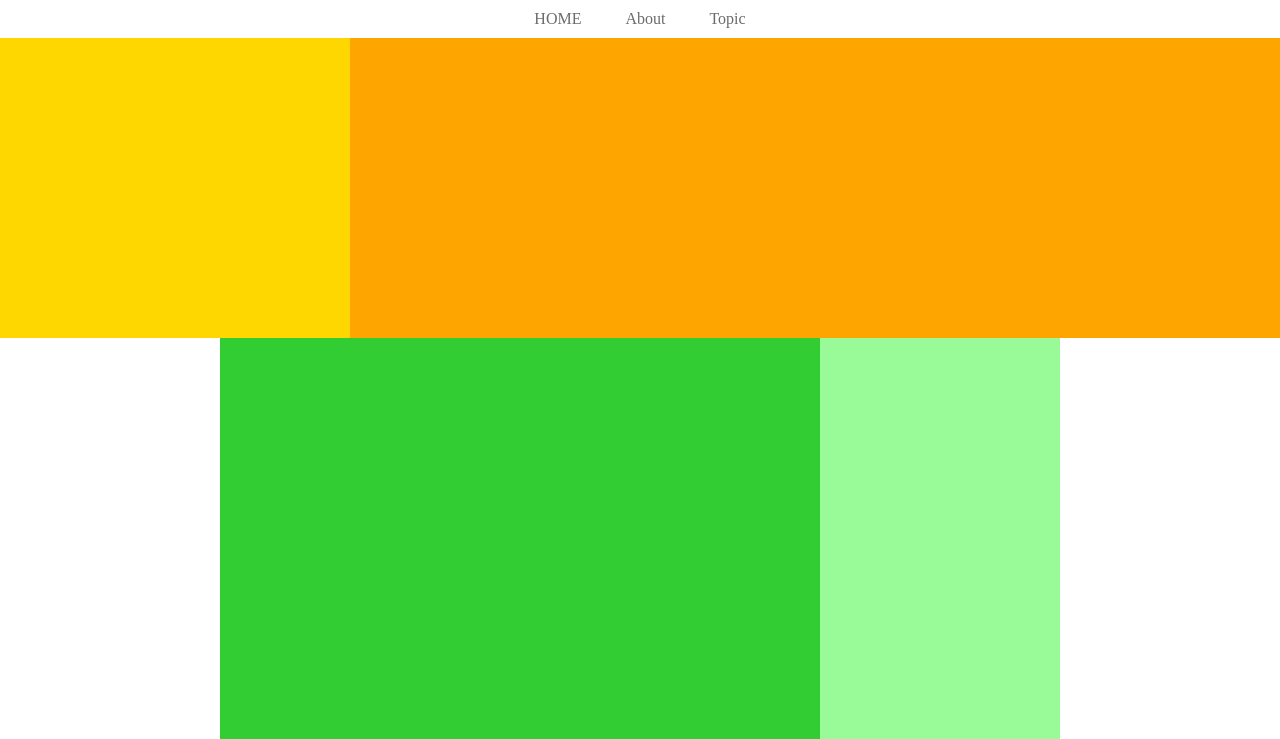
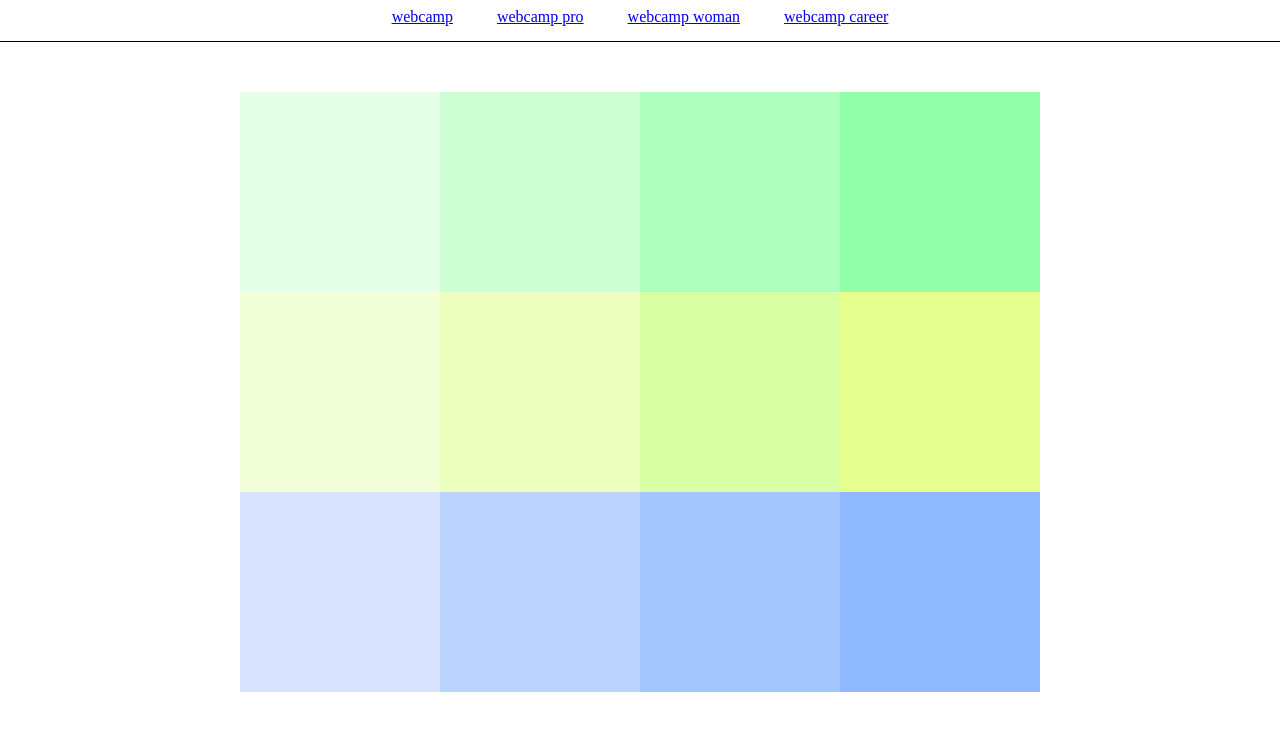
Before and after one commit to yosuke-hakamata/chapter5_exercise, a plain HTML site: page index.html in a window 1280 px wide. Shown: the part 85-824 px from the top of the page. Drawn offline with Linux system fonts and the light colour scheme.

Commit message:
[Finish]1-5

```diff
--- a/index.html
+++ b/index.html
@@ -4,32 +4,57 @@
   <meta charset="UTF-8">
   <!-- CSSファイルの読み込み -->
   <link rel="stylesheet" href="style.css">
-  <title>CARAVAN</title>
+  <title>infratop</title>
 </head>
 <body>
 	<!-- header -->
-	<<header>
+	<header>
 		<h1 class="headline">
-			<a href="index.html">CARAVAN</a>
+			<a href="index.html">infratop</a>
 		</h1>
 	</header><!-- /header -->
 	<nav>
 		<ul class="nav-list">
 			<li class="nav-list-item">
-				<a href="index.html">HOME</a>
+				<a href="#">webcamp</a>
 			</li>
-			<li class="nav-list-item">About</li>
-			<li class="nav-list-item">Topic</li>
+			<li class="nav-list-item">
+				<a href="#">webcamp pro</a>
+			</li>
+			<li class="nav-list-item">
+				<a href="#">webcamp woman</a>
+			</li>
+			<li class="nav-list-item">
+				<a href="#">webcamp career</a>
+			</li>
 		</ul>
 	</nav>
-	<!-- main-visual用のdiv -->
-	<div class="main-visual">
-		<div class="main-visual-content"></div>
-	</div>
 	<!-- main用のdiv -->
-	<div class="main clearfix">
-		<div class="blog"></div>
-    	<div class="sidebar"></div>
+	<div class="main clearfix grid">
+		<div class="item" id="box1">
+		</div>
+		<div class="item" id="box2">
+		</div>
+		<div class="item" id="box3">
+		</div>
+		<div class="item" id="box4">
+		</div>
+		<div class="item" id="box5">
+		</div>
+		<div class="item" id="box6">
+		</div>
+		<div class="item" id="box7">
+		</div>
+		<div class="item" id="box8">
+		</div>
+		<div class="item" id="box9">
+		</div>
+		<div class="item" id="box10">
+		</div>
+		<div class="item" id="box11">
+		</div>
+		<div class="item" id="box12">
+		</div>
 	</div>
 	<!-- footer -->
 	<footer>
--- a/style.css
+++ b/style.css
@@ -3,14 +3,10 @@
   margin: 0;
   padding: 0;
   box-sizing: border-box;
-  color: #6c6b6b;
-}
-a {
-  text-decoration: none;
 }
 header {
   width: 90%; /* 横幅いっぱい */
-  padding: 15px;
+  padding: 20px;
   margin: 0 auto;
   text-align: center;
 }
@@ -18,9 +14,12 @@ header .headline{
   font-size: 32px;
 }
 .nav-list {
+  width: 100%;
   text-align: center;
-  padding: 10px 0;
+  padding: 15px 0;
   margin: 0 auto;
+  border-bottom: solid 1.5px;
+  border-top: solid 1.5px;
 }
 .nav-list-item {
   list-style: none;
@@ -34,33 +33,57 @@ header .headline{
   display: block;
   clear: both;
 }
-.main-visual {
-  width: 100%; /* 横幅いっぱい */
-  height: 300px; /* 高さ300px */
-  background-color: orange; /* 背景色orange */
+
+.main {
+  width: 800px; /* 800px*/
+  margin: 50px auto;
 }
-.main-visual-content {
-  width: 350px; /* 横幅350px */
-  height: 300px; /* 親の高さに揃える */
-  background-color: gold; /* 背景色gold */
+
+.grid{
+  display: grid;
+  grid-template-columns: 1fr 1fr 1fr 1fr;
 }
-.main {
-  width: 840px; /* 840px*/
-  background-color: green; /* 背景色green */
-  margin: 0 auto;
+.item{
+  height: 200px;
+  width: 200px;
 }
-.blog {
-  width: 600px; /* 横幅600px */
-  height: 1400px;
-  background-color: limegreen; /* 背景色limegreen */
-  float: left; /* 要素を左揃えで並べる */
+#box1{
+  background: #e6ffe9;
 }
-.sidebar {
-  width: 240px; /* 横幅240px */
-  height: 1400px;
-  background-color: palegreen; /* 背景色palegreen */
-  float: left; /* 要素を左揃えで並べる */
+#box2{
+  background: #cbffd3;
 }
+#box3{
+  background: #aeffbd;
+}
+#box4{
+  background: #93ffab;
+}
+#box5{
+  background: #f3ffd8;
+}
+#box6{
+  background: #edffbe;
+}
+#box7{
+  background: #d9ffa5;
+}
+#box8{
+  background: #e4ff8d;
+}
+#box9{
+  background: #d9e4ff;
+}
+#box10{
+  background: #bad3ff;
+}
+#box11{
+  background: #a4c6ff;
+}
+#box12{
+  background: #8eb8ff;
+}
+
 footer {
   width: 100%;
   height: 120px;
```
